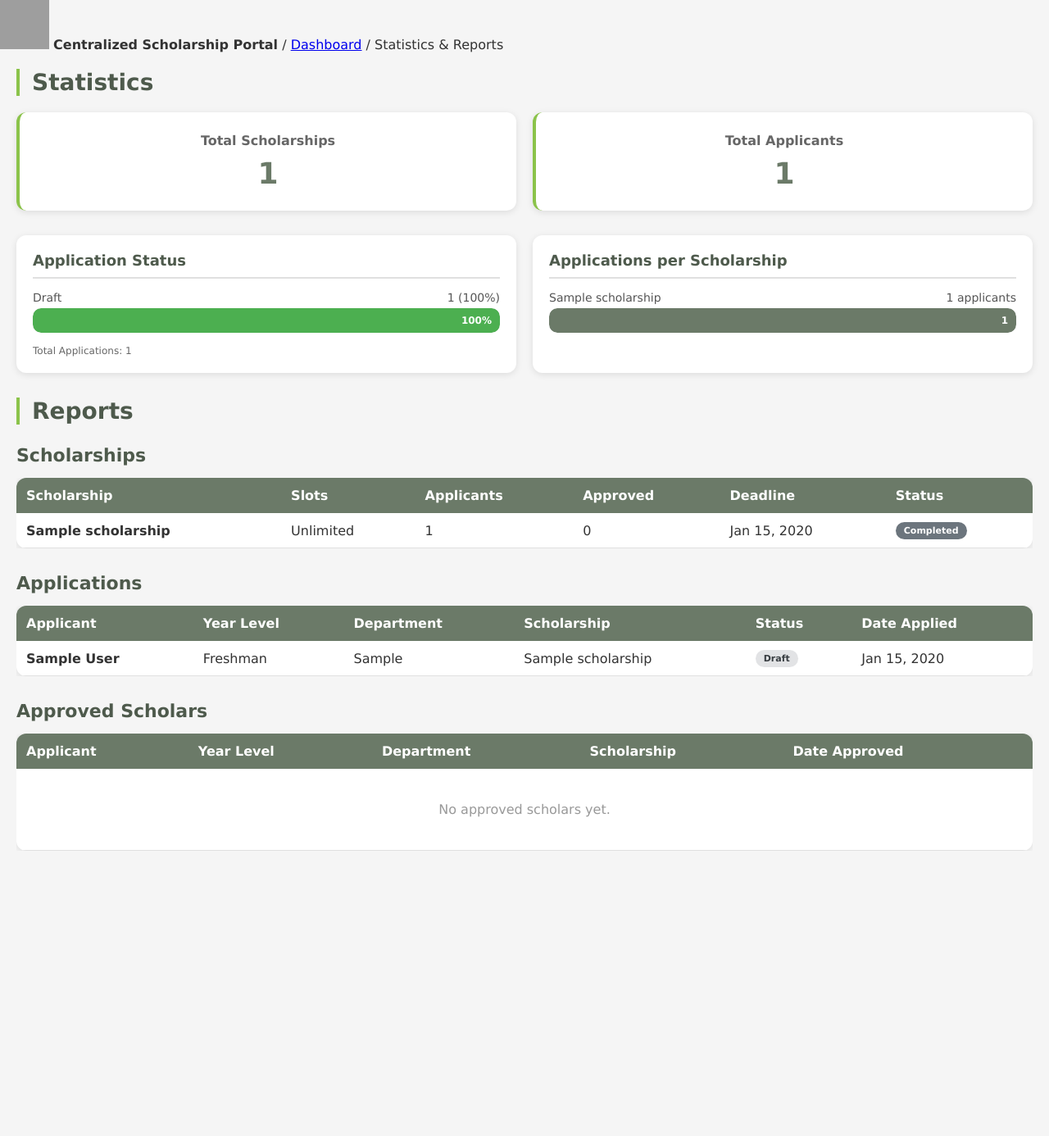
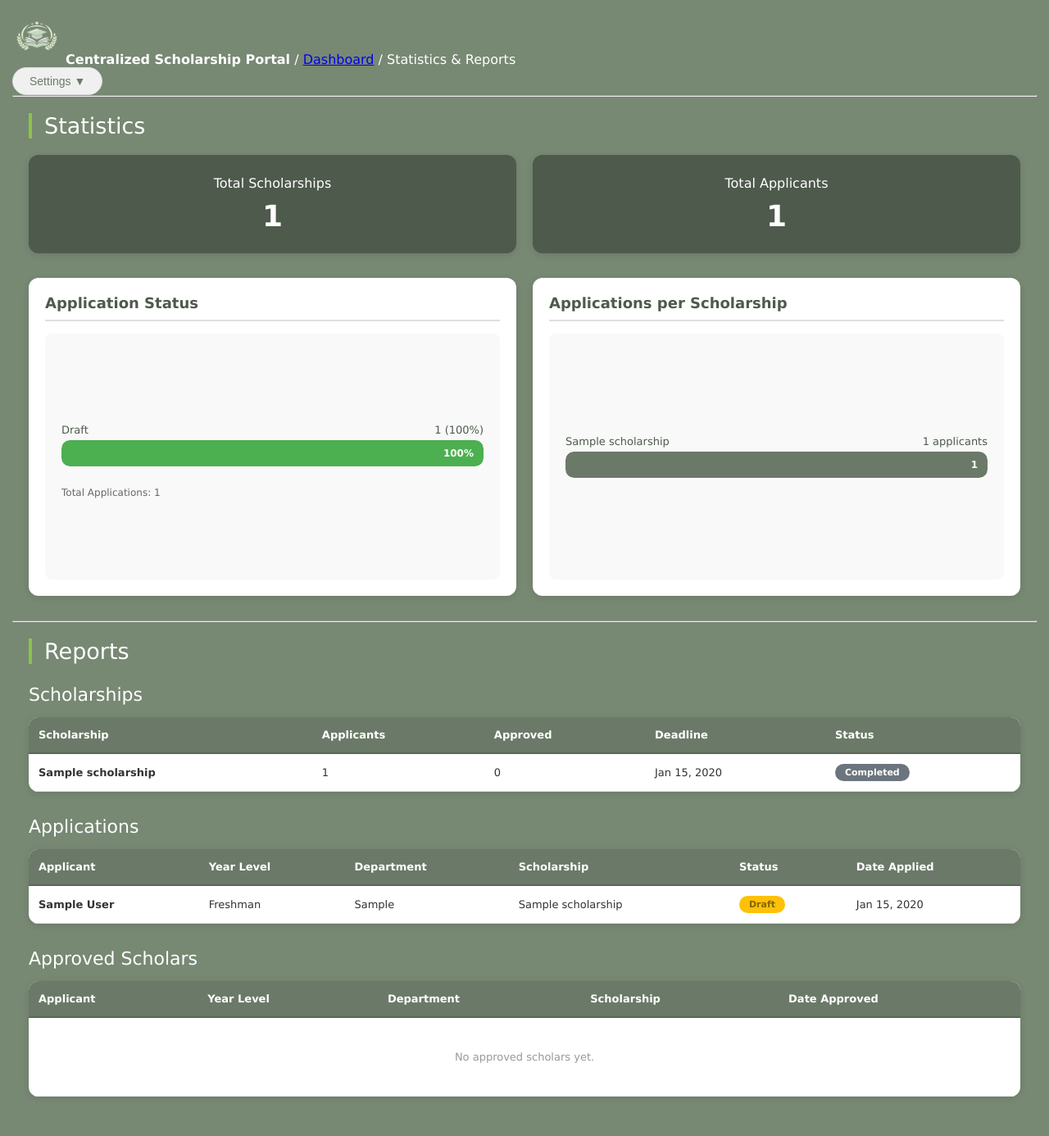
Before and after one commit to Reii555/Itprog, a PHP site: page /statistics_reports.php in a window 1280 px wide. Shown: the whole page at 82% size. Before the commit the page ends 1038 px from the top, so only its background shows below. Run offline with PHP 8.4, Linux system fonts and the light colour scheme; the visitor is signed in with stand-in values (Sample User, id 1); tables that the repository leaves empty hold one stand-in row (values such as "Sample post"); grey boxes are pictures that could not be loaded.

Commit message:
fixed the colors

```diff
--- a/Frontends/Server-side/statistics_reports.php
+++ b/Frontends/Server-side/statistics_reports.php
@@ -97,10 +97,19 @@ while($row = mysqli_fetch_assoc($approved_report_query)){
     </head>
     <body>
         <header>
-            <img src="logo.png" alt="Logo" width="60" height="60">
+            <img src="../../Frontends/icons/CSP_logo.png" alt="CSP_logo" width="60" height="60">
             <strong>Centralized Scholarship Portal</strong>
-            <span> / <a href="test.html">Dashboard</a> / Statistics & Reports</span>
+            <span> / <a href="Server_Dashboard.php">Dashboard</a> / Statistics & Reports</span>
         </header>
+
+            <div class="settings-dropdown">
+                <button class="settings-btn">Settings ▼</button>
+                <div class="dropdown-menu">
+                    <a href="#" class="dropdown-item-logout" onclick="return confirmLogout()">Logout</a>
+                    <a href="IT_Support.php" class="dropdown-item">Call for IT Support</a>
+                </div>
+            </div>
+
 
         <hr>
 
@@ -195,7 +204,6 @@ while($row = mysqli_fetch_assoc($approved_report_query)){
                     <thead>
                         <tr>
                             <th>Scholarship</th>
-                            <th>Slots</th>
                             <th>Applicants</th>
                             <th>Approved</th>
                             <th>Deadline</th>
@@ -207,7 +215,6 @@ while($row = mysqli_fetch_assoc($approved_report_query)){
                             <?php foreach($schol_report_data as $scholarship): ?>
                                 <tr>
                                     <td><strong><?php echo htmlspecialchars($scholarship['title']); ?></strong></td>
-                                    <td><?php echo $scholarship['slots'] ?? 'Unlimited'; ?></td>
                                     <td><?php echo $scholarship['total_applicants']; ?></td>
                                     <td><?php echo $scholarship['approved_count']; ?></td>
                                     <td><?php echo date('M d, Y', strtotime($scholarship['deadline'])); ?></td>
--- a/Frontends/Server-side/stats_report_design.css
+++ b/Frontends/Server-side/stats_report_design.css
@@ -8,29 +8,32 @@
 
 body {
     font-family: 'Verdana', sans-serif;
-    background-color: #f5f5f5;
-    color: #333;
+    color: white;
+    background-color: #778873;
+    padding: 18px 15px;
 }
 
-/* Header */
 .header {
     background-color: #6b7a68;
-    padding: 15px 20px;
+    margin-bottom: 20px;
+    padding: 10px 15px;
+    margin-top: -26px;
+    margin-left: -22px;
+    margin-right: -22px;
     display: flex;
     align-items: center;
-    gap: 15px;
-    color: white;
-    margin-bottom: 20px;
+    gap: 12px;
 }
 
 .header img {
-    width: 50px;
-    height: 50px;
+    width: 60px;
+    height: 60px;
     object-fit: contain;
 }
 
 .header strong {
-    font-size: 18px;
+    color: white;
+    font-size: 16px;
 }
 
 .header a {
@@ -42,11 +45,7 @@ body {
     text-decoration: underline;
 }
 
-hr {
-    display: none;
-}
-
-/* Main Content */
+/* Main Container */
 .container {
     max-width: 1400px;
     margin: 0 auto;
@@ -55,23 +54,28 @@ hr {
 
 /* Headings */
 h1 {
-    color: #4e5a4c;
-    font-size: 28px;
+    color: white;
+    font-size: 27px;
     margin: 20px 0;
+    font-weight: normal;
     border-left: 4px solid #8bc34a;
     padding-left: 15px;
 }
 
 h2 {
-    color: #4e5a4c;
+    color: white;
     font-size: 22px;
     margin: 25px 0 15px 0;
+    font-weight: normal;
 }
 
 h3 {
     color: #4e5a4c;
     font-size: 18px;
-    margin: 20px 0 15px 0;
+    margin: 0 0 15px 0;
+    font-weight: 600;
+    border-bottom: 2px solid #e0e0e0;
+    padding-bottom: 10px;
 }
 
 /* Statistics Cards */
@@ -83,12 +87,11 @@ h3 {
 }
 
 .stat-card {
-    background: white;
+    background: #4e5a4c;
+    border-radius: 12px;
     padding: 25px;
-    border-radius: 12px;
+    text-align: center;
     box-shadow: 0 2px 8px rgba(0,0,0,0.1);
-    text-align: center;
-    border-left: 4px solid #8bc34a;
     transition: transform 0.2s ease, box-shadow 0.2s ease;
 }
 
@@ -98,17 +101,18 @@ h3 {
 }
 
 .stat-card strong {
+    display: block;
     font-size: 16px;
-    color: #666;
-    display: block;
+    color: white;
+    font-weight: 500;
     margin-bottom: 10px;
 }
 
 .stat-card p {
     font-size: 36px;
     font-weight: bold;
-    color: #6b7a68;
-    margin-top: 10px;
+    color: white;
+    margin: 0;
 }
 
 /* Charts Section */
@@ -132,21 +136,11 @@ h3 {
     box-shadow: 0 4px 12px rgba(0,0,0,0.15);
 }
 
-.chart-card h3 {
-    margin-top: 0;
-    margin-bottom: 15px;
-    border-bottom: 2px solid #e0e0e0;
-    padding-bottom: 10px;
-}
-
-/* Chart Placeholders */
-.pie-chart-placeholder,
-.bar-chart-placeholder {
+.chart-placeholder {
     min-height: 300px;
     display: flex;
     flex-direction: column;
     justify-content: center;
-    align-items: center;
     background: #f9f9f9;
     border-radius: 8px;
     padding: 20px;
@@ -155,22 +149,23 @@ h3 {
 /* Chart Items */
 .chart-item {
     width: 100%;
-    margin: 8px 0;
+    margin: 10px 0;
 }
 
 .chart-label {
     display: flex;
     justify-content: space-between;
     margin-bottom: 5px;
-    font-size: 14px;
-    color: #555;
+    font-size: 13px;
+    color: #4e5a4c;
+    font-weight: 500;
 }
 
 .chart-bar {
     background: #e0e0e0;
     border-radius: 10px;
     overflow: hidden;
-    height: 30px;
+    height: 32px;
 }
 
 .chart-fill {
@@ -179,7 +174,7 @@ h3 {
     display: flex;
     align-items: center;
     justify-content: flex-end;
-    padding-right: 10px;
+    padding-right: 12px;
     color: white;
     font-size: 12px;
     font-weight: bold;
@@ -191,50 +186,56 @@ h3 {
 .section-divider {
     margin: 30px 0;
     border: none;
-    border-top: 2px solid #e0e0e0;
+    border-top: 2px solid #6b7a68;
 }
 
 /* Tables */
 .table-container {
     overflow-x: auto;
     margin-bottom: 30px;
+    background: white;
+    border-radius: 12px;
+    box-shadow: 0 2px 8px rgba(0,0,0,0.1);
 }
 
 table {
     width: 100%;
     border-collapse: collapse;
-    background: white;
-    border-radius: 12px;
-    overflow: hidden;
-    box-shadow: 0 2px 8px rgba(0,0,0,0.1);
+    font-family: 'Verdana', sans-serif;
 }
 
 th {
     background: #6b7a68;
-    color: white;
-    padding: 12px;
+    padding: 14px 12px;
     text-align: left;
     font-weight: 600;
+    color: white;
+    font-size: 13px;
+    border-bottom: 2px solid #5a6857;
 }
 
 td {
-    padding: 10px 12px;
+    padding: 12px;
+    text-align: left;
+    color: #333;
+    font-size: 13px;
     border-bottom: 1px solid #e0e0e0;
 }
 
-tr:hover {
+tbody tr:hover {
     background: #f5f5f5;
 }
 
 /* Status Badges */
 .status-badge {
     display: inline-block;
-    padding: 4px 10px;
+    padding: 4px 12px;
     border-radius: 20px;
     font-size: 11px;
     font-weight: 600;
 }
 
+/* Application Status Badges */
 .status-approved {
     background: #d4edda;
     color: #155724;
@@ -272,23 +273,33 @@ tr:hover {
 
 /* Scholarship Status Badges */
 .status-ongoing {
-    background: #cce5ff;
-    color: #004085;
+    background: #4caf50;
+    color: white;
 }
 
 .status-upcoming {
-    background: #d1ecf1;
-    color: #0c5460;
-}
-
-.status-closed {
-    background: #f8d7da;
-    color: #721c24;
+    background: #2196f3;
+    color: white;
 }
 
 .status-completed {
     background: #6c757d;
     color: white;
+}
+
+.status-closed {
+    background: #6c757d;
+    color: white;
+}
+
+.status-published {
+    background: #8bc34a;
+    color: #2c3e2b;
+}
+
+.status-draft {
+    background: #ffc107;
+    color: #856404;
 }
 
 /* Empty Row */
@@ -300,6 +311,88 @@ tr:hover {
 
 .empty-row:hover {
     background: white;
+    cursor: default;
+}
+
+/* Settings Dropdown (if needed) */
+.settings {
+    display: flex;
+    justify-content: flex-end;
+    margin-bottom: 20px;
+}
+
+.settings-dropdown {
+    position: relative;
+    display: inline-block;
+}
+
+.settings-btn {
+    padding: 8px 20px;
+    border: 1px solid #ddd;
+    background: #f0f0f0;
+    border-radius: 20px;
+    font-size: 14px;
+    cursor: pointer;
+    color: #6b7a68;
+    font-weight: 500;
+    transition: all 0.3s ease;
+}
+
+.settings-btn:hover {
+    background: #e0e0e0;
+    border-color: #ccc;
+}
+
+.dropdown-menu {
+    display: none;
+    position: absolute;
+    top: 100%;
+    right: 0;
+    margin-top: 5px;
+    background: white;
+    min-width: 200px;
+    border-radius: 8px;
+    box-shadow: 0 4px 20px rgba(0,0,0,0.15);
+    padding: 8px 0;
+    z-index: 1000;
+}
+
+.settings-dropdown:hover .dropdown-menu {
+    display: block;
+}
+
+.dropdown-menu::before {
+    content: '';
+    position: absolute;
+    top: -8px;
+    right: 20px;
+    width: 0;
+    height: 0;
+    border-left: 8px solid transparent;
+    border-right: 8px solid transparent;
+    border-bottom: 8px solid white;
+}
+
+.dropdown-item {
+    display: block;
+    padding: 12px 20px;
+    text-decoration: none;
+    color: #333;
+    font-size: 14px;
+    transition: background-color 0.2s ease;
+}
+
+.dropdown-item:hover {
+    background-color: #f5f5f5;
+}
+
+.dropdown-item-logout {
+    display: block;
+    padding: 12px 20px;
+    text-decoration: none;
+    color: #cf6363;
+    font-size: 14px;
+    border-bottom: 1px solid #eee;
 }
 
 /* Responsive Design */
```
Also changed, not shown: other parts of Frontends/Server-side/stats_report_design.css (+35 -13 lines).
